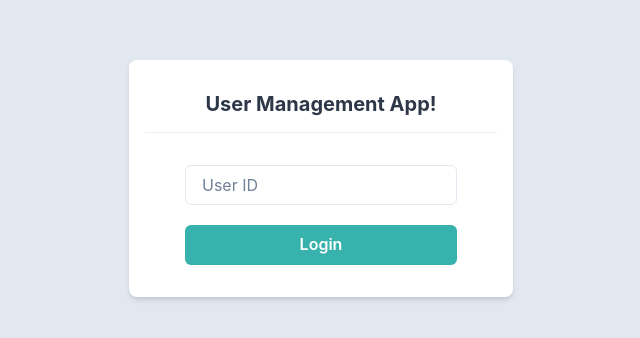
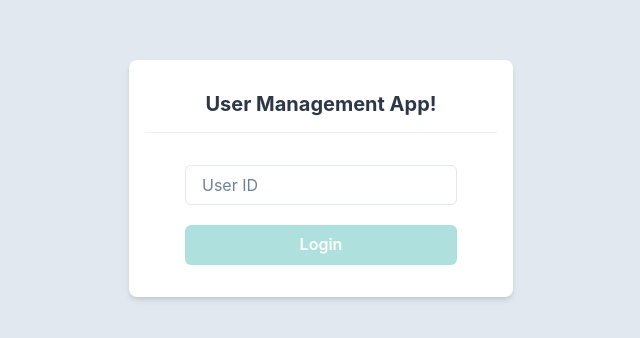
Before and after one commit to sayzkkgw/Udemy-React-Login-User-Manage-App, a React (Create React App) app: page / in a window 1280 px wide. Shown: the part 222-560 px from the top of the page, without its empty margins (319-959 px from the left). Built offline with nearby package versions, Linux system fonts and the light colour scheme.

Commit message:
feat(component): create Login Component

```diff
--- a/package.json
+++ b/package.json
@@ -51,7 +51,8 @@
     ]
   },
   "devDependencies": {
-    "cz-conventional-changelog": "3.3.0"
+    "cz-conventional-changelog": "3.3.0",
+    "cz-emoji": "^1.3.2-canary.2"
   },
   "config": {
     "commitizen": {
--- a/src/components/atoms/button/PrimaryButton.tsx
+++ b/src/components/atoms/button/PrimaryButton.tsx
@@ -3,11 +3,14 @@ import { Button } from '@chakra-ui/react';
 
 type Props = {
     children: ReactNode;
+    disabled?: boolean;
+    loading?: boolean;
+    onClick: () => void;
 }
 
 export const PrimaryButton: FC<Props> = memo((props) => {
-    const { children } = props;
+    const { children, disabled = false, loading = false, onClick } = props;
     return (
-        <Button bg="teal.400" color="white" _hover={{ opacity: 0.8 }}>{children}</Button>
+        <Button bg="teal.400" color="white" _hover={{ opacity: 0.8 }} isDisabled={disabled || loading} isLoading={loading} onClick={onClick}>{children}</Button>
     )
 })
--- a/src/components/pages/Login.tsx
+++ b/src/components/pages/Login.tsx
@@ -7,6 +7,7 @@ export const Login: FC = memo(() => {
     const { login, loading } = useAuth();
     const [userId, setUserId] = useState<string>("");
     const onChangeUserId = (e: ChangeEvent<HTMLInputElement>) => setUserId(e.target.value);
+    const onClickLogin = () => login(userId);
     return (
         <Flex align="center" justify="center" height="100vh">
             <Box bg="white" w="sm" p="4" borderRadius="lg" shadow="md">
@@ -14,7 +15,7 @@ export const Login: FC = memo(() => {
                 <Divider my="4" />
                 <Stack spacing="5" py="4" px="10">
                     <Input placeholder="User ID" value={userId} onChange={onChangeUserId} />
-                    <PrimaryButton>Login</PrimaryButton>
+                    <PrimaryButton disabled={userId === ""} loading={loading} onClick={onClickLogin}>Login</PrimaryButton>
                 </Stack>
             </Box>
         </Flex>
```
Also changed, not shown: 2 other files (tests, documents, lock files or other folders).
